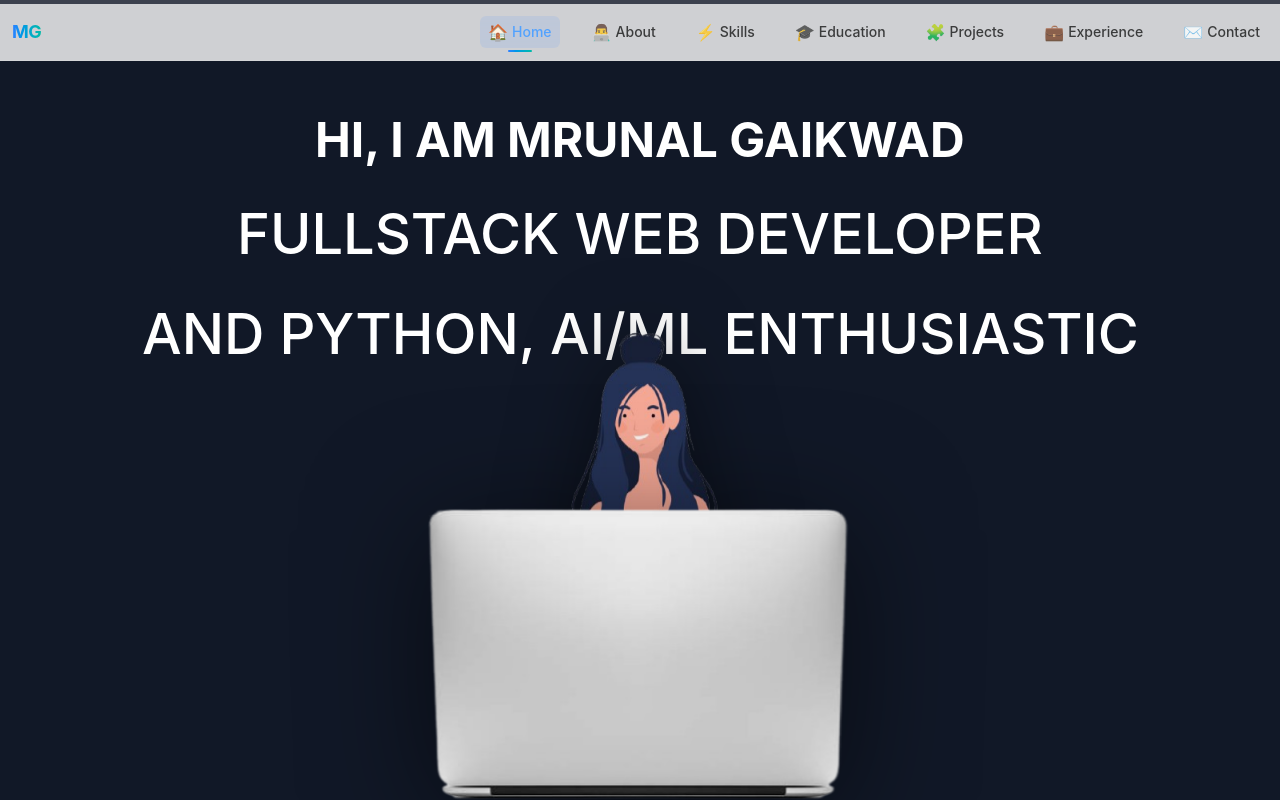
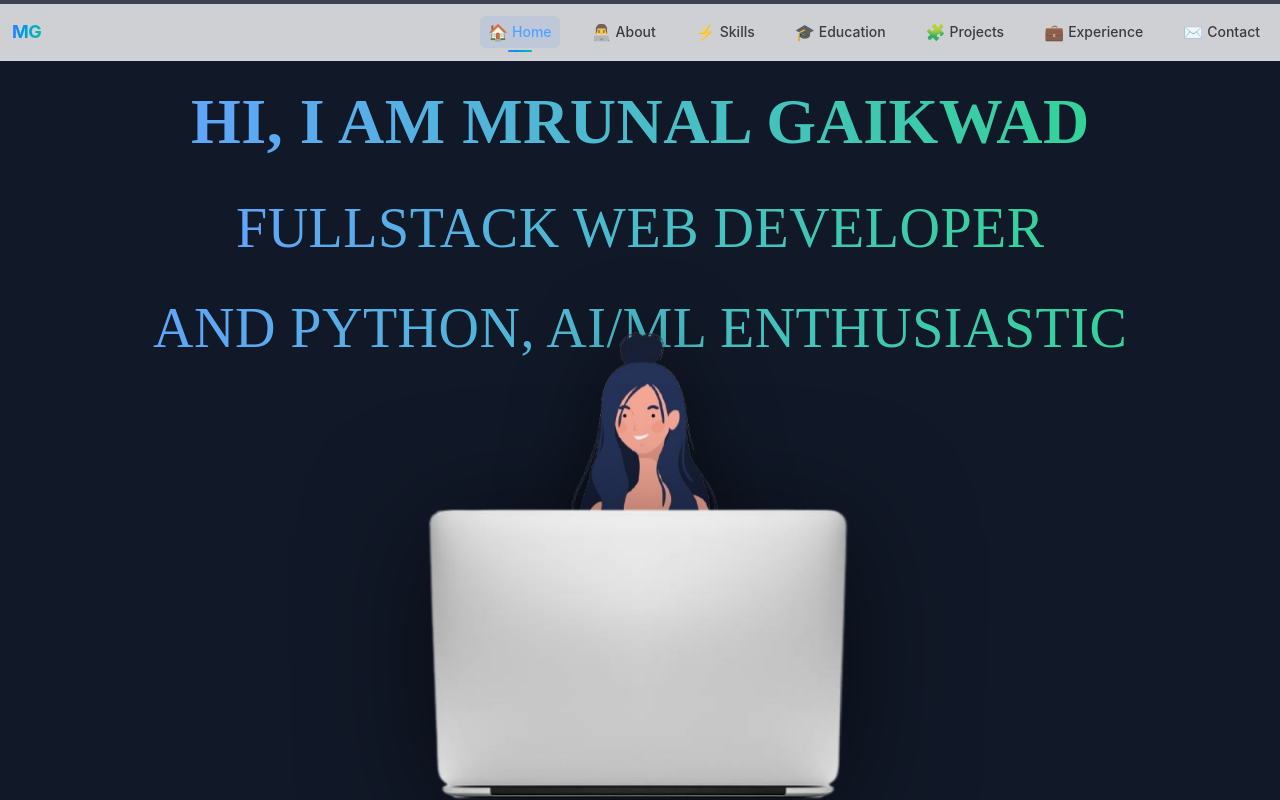
Before and after one commit to Mrunalgaikwad002/Mrunal_Gaikwad-Portfolio, a Next.js app: page / in a window 1280 px wide. Shown: the top 800 px of the page. Built offline with nearby package versions, Linux system fonts and the light colour scheme.

Commit message:
last part remaning

```diff
--- a/src/app/components/Hero.js
+++ b/src/app/components/Hero.js
@@ -1,17 +1,50 @@
-import React from "react";
+"use client";
+import React, { useEffect } from "react";
 
 export default function Hero() {
+  useEffect(() => {
+    const section = document.getElementById('home');
+    const laptop = document.querySelector('.laptop-img');
+    if (!section || !laptop) return;
+
+    // Close as soon as user starts scrolling down; reopen near top
+    const onScroll = () => {
+      const y = window.scrollY || window.pageYOffset;
+      if (y > 4) {
+        laptop.classList.add('laptop-closing');
+      } else {
+        laptop.classList.remove('laptop-closing');
+      }
+    };
+    window.addEventListener('scroll', onScroll, { passive: true });
+
+    // Also fallback to observer if section completely out of view
+    const observer = new IntersectionObserver((entries) => {
+      const entry = entries[0];
+      if (!entry.isIntersecting && entry.boundingClientRect.top < 0) {
+        laptop.classList.add('laptop-closing');
+      }
+    }, { threshold: 0 });
+    observer.observe(section);
+
+    onScroll();
+    return () => {
+      window.removeEventListener('scroll', onScroll);
+      observer.disconnect();
+    };
+  }, []);
+
   return (
     <section id="home" className="relative isolate overflow-hidden min-h-[100svh] bg-gray-900">
       <div className="hero-bg">
         <div className="hero-row name-row center-row">
-          <span className="hero-word highlighted">Hi, I am Mrunal Gaikwad</span>
+          <span className="hero-word highlighted hero-script">Hi, I am Mrunal Gaikwad</span>
         </div>
         <div className="hero-row title-row center-row">
-          <span className="hero-word highlighted">FullStack Web Developer</span>
+          <span className="hero-word highlighted hero-script">FullStack Web Developer</span>
         </div>
         <div className="hero-row title-row center-row">
-          <span className="hero-word highlighted">and Python, AI/ML enthusiastic</span>
+          <span className="hero-word highlighted hero-script">and Python, AI/ML enthusiastic</span>
         </div>
       </div>
 
--- a/src/app/globals.css
+++ b/src/app/globals.css
@@ -124,7 +124,7 @@ html, body {
   flex-direction: column;
   justify-content: flex-start;
   align-items: center;
-  padding: 40px 20px 0 20px;
+  padding: 10px 20px 0 20px; /* move text block up */
 }
 .hero-row {
   display: flex;
@@ -154,7 +154,8 @@ html, body {
   -webkit-font-smoothing: antialiased;
   -moz-osx-font-smoothing: grayscale;
   text-rendering: optimizeLegibility;
-  animation: slide-in-down 0.8s ease-out 2.0s forwards;
+  /* appears shortly after even faster laptop opens */
+  animation: slide-in-down 0.6s ease-out 1.2s forwards;
   position: relative;
   z-index: 15;
 }
@@ -176,7 +177,8 @@ html, body {
   -webkit-font-smoothing: antialiased;
   -moz-osx-font-smoothing: grayscale;
   text-rendering: optimizeLegibility;
-  animation: slide-in-down 0.8s ease-out 2.2s forwards;
+  /* appears after name */
+  animation: slide-in-down 0.6s ease-out 1.35s forwards;
   position: relative;
   z-index: 5;
 }
@@ -197,6 +199,22 @@ html, body {
   opacity: 1;
   text-shadow: none;
   filter: none;
+}
+
+/* Script gradient style for hero name (reference-like) */
+.hero-script {
+  font-family: 'Great Vibes', 'Allura', 'Alex Brush', cursive !important;
+  font-weight: 700 !important;
+  background: linear-gradient(90deg, #60a5fa 0%, #34d399 100%);
+  -webkit-background-clip: text;
+  -webkit-text-fill-color: transparent;
+  background-clip: text;
+  color: transparent;
+  letter-spacing: 0.5px;
+}
+
+.hero-row.name-row .hero-script {
+  font-size: clamp(2.8rem, 7vw, 4rem) !important;
 }
 
 .center-row {
@@ -279,8 +297,19 @@ html, body {
   z-index: 20;
   filter: drop-shadow(0 18px 60px rgba(0,0,0,0.55));
   opacity: 0;
-  animation: laptop-open 1.2s cubic-bezier(.22,.61,.36,1) 0.5s forwards;
+  animation: laptop-open 1s cubic-bezier(.22,.61,.36,1) 0.4s forwards; /* much faster but smooth */
   animation-fill-mode: both;
+  will-change: transform, opacity;
+}
+
+/* Close animation when leaving hero */
+.laptop-closing {
+  animation: laptop-close 0.8s cubic-bezier(.4,0,.2,1) 0s forwards;
+}
+
+@keyframes laptop-close {
+  0% { opacity: 1; transform: translateX(-50%) rotateX(0deg); }
+  100% { opacity: 0.85; transform: translateX(-50%) rotateX(-90deg); }
 }
 @keyframes bob {
   0%, 100% { transform: translateX(-50%) translateY(0); }
@@ -334,27 +363,13 @@ html, body {
 }
 
 @keyframes laptop-open {
-  0% {
-    opacity: 0;
-    transform: translateX(-50%) rotateX(-90deg);
-  }
-  20% {
-    opacity: 1;
-    transform: translateX(-50%) rotateX(-70deg);
-  }
-  40% {
-    transform: translateX(-50%) rotateX(-50deg);
-  }
-  60% {
-    transform: translateX(-50%) rotateX(-30deg);
-  }
-  80% {
-    transform: translateX(-50%) rotateX(-10deg);
-  }
-  100% {
-    opacity: 1;
-    transform: translateX(-50%) rotateX(0deg);
-  }
+  0% { opacity: 0; transform: translateX(-50%) rotateX(-120deg); }
+  12% { opacity: 1; transform: translateX(-50%) rotateX(-90deg); }
+  32% { transform: translateX(-50%) rotateX(-55deg); }
+  58% { transform: translateX(-50%) rotateX(-28deg); }
+  82% { transform: translateX(-50%) rotateX(-8deg); }
+  92% { transform: translateX(-50%) rotateX(-2deg); }
+  100% { opacity: 1; transform: translateX(-50%) rotateX(0deg); }
 }
 
 /* Marquee */
```
